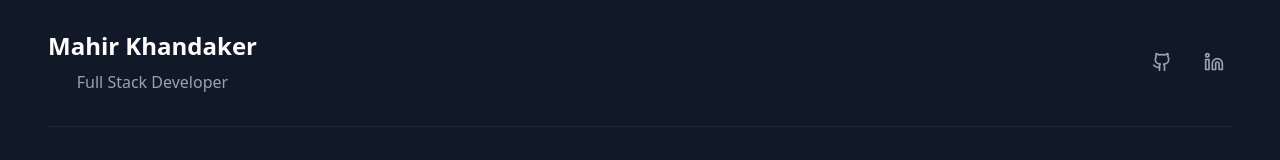
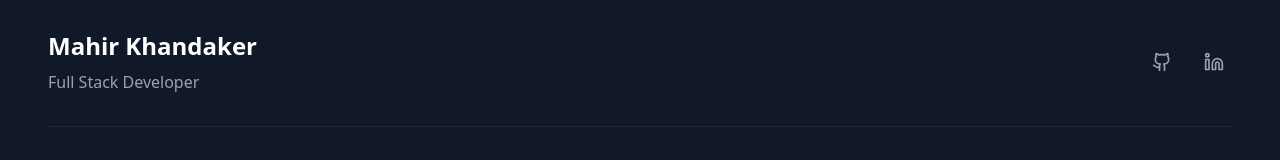
Before and after one commit to MahirKh/Portfolio-Website-2025, a React (Vite) app: page / in a window 1280 px wide. Shown: the part 3886-4046 px from the top of the page. Built offline with nearby package versions, Linux system fonts and the light colour scheme.

Commit message:
Updated <p> in footer

```diff
--- a/src/components/Footer.tsx
+++ b/src/components/Footer.tsx
@@ -22,7 +22,9 @@ export const Footer = () => {
             <div className="text-2xl font-bold text-white mb-2">
               Mahir Khandaker
             </div>
-            <p className="text-gray-400 text-center">Full Stack Developer</p>
+            <p className="text-gray-400 text-center sm:text-left">
+              Full Stack Developer
+            </p>
           </div>
           <div className="flex space-x-4">
             {socialLinks.map((link, index) => (
@@ -40,7 +42,7 @@ export const Footer = () => {
           </div>
         </div>
         <div className="border-t border-gray-800 mt-8 pt-8 flex flex-col md:flex-row justify-between items-center">
-          <div className="text-gray-400 mb-4 md:mb-0">
+          <div className="text-gray-400 mb-4 md:mb-0 text-center sm:text-left">
             © {currentYear} Mahir Khandaker. All rights reserved.
           </div>
           <div className="flex space-x-6">
```
